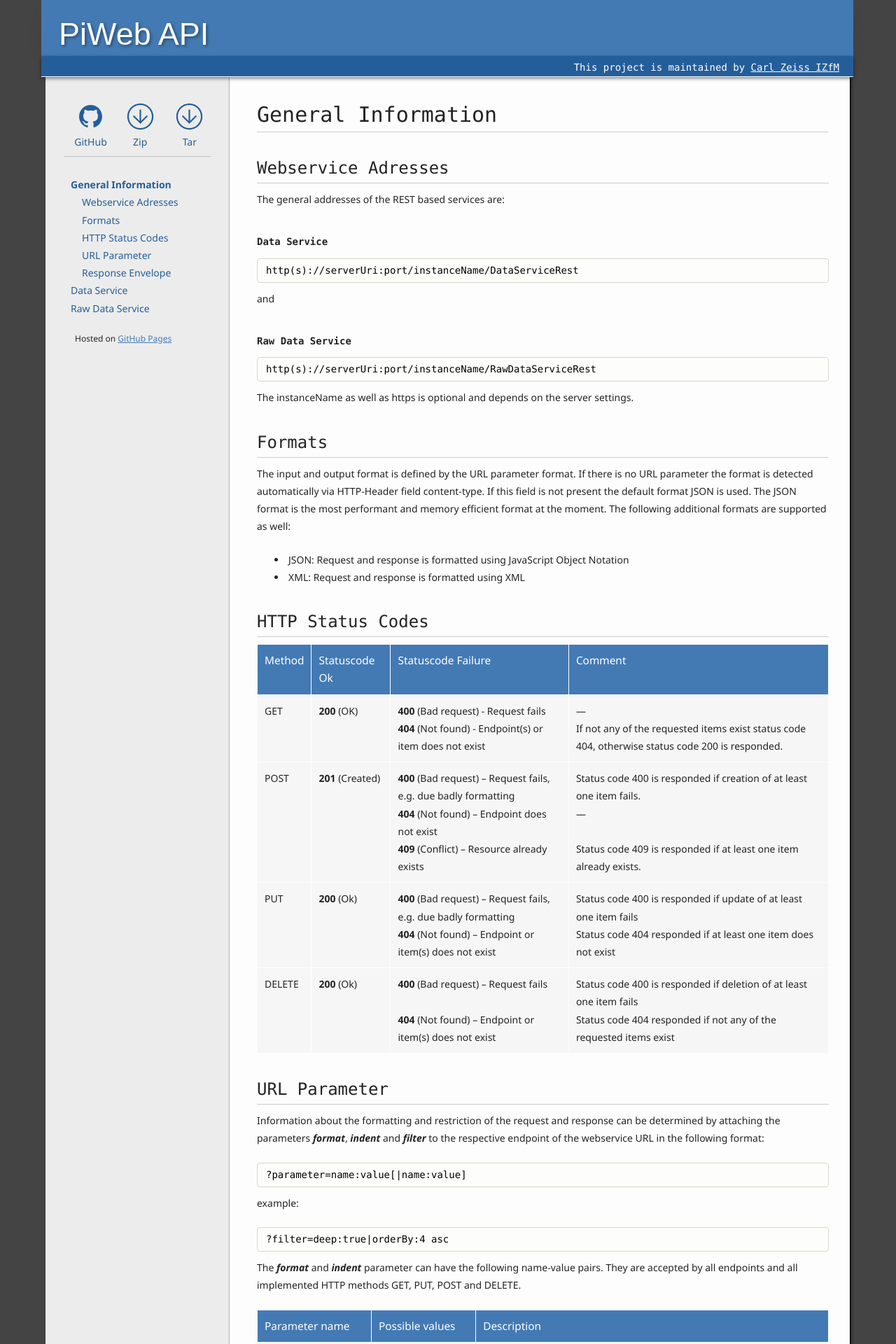
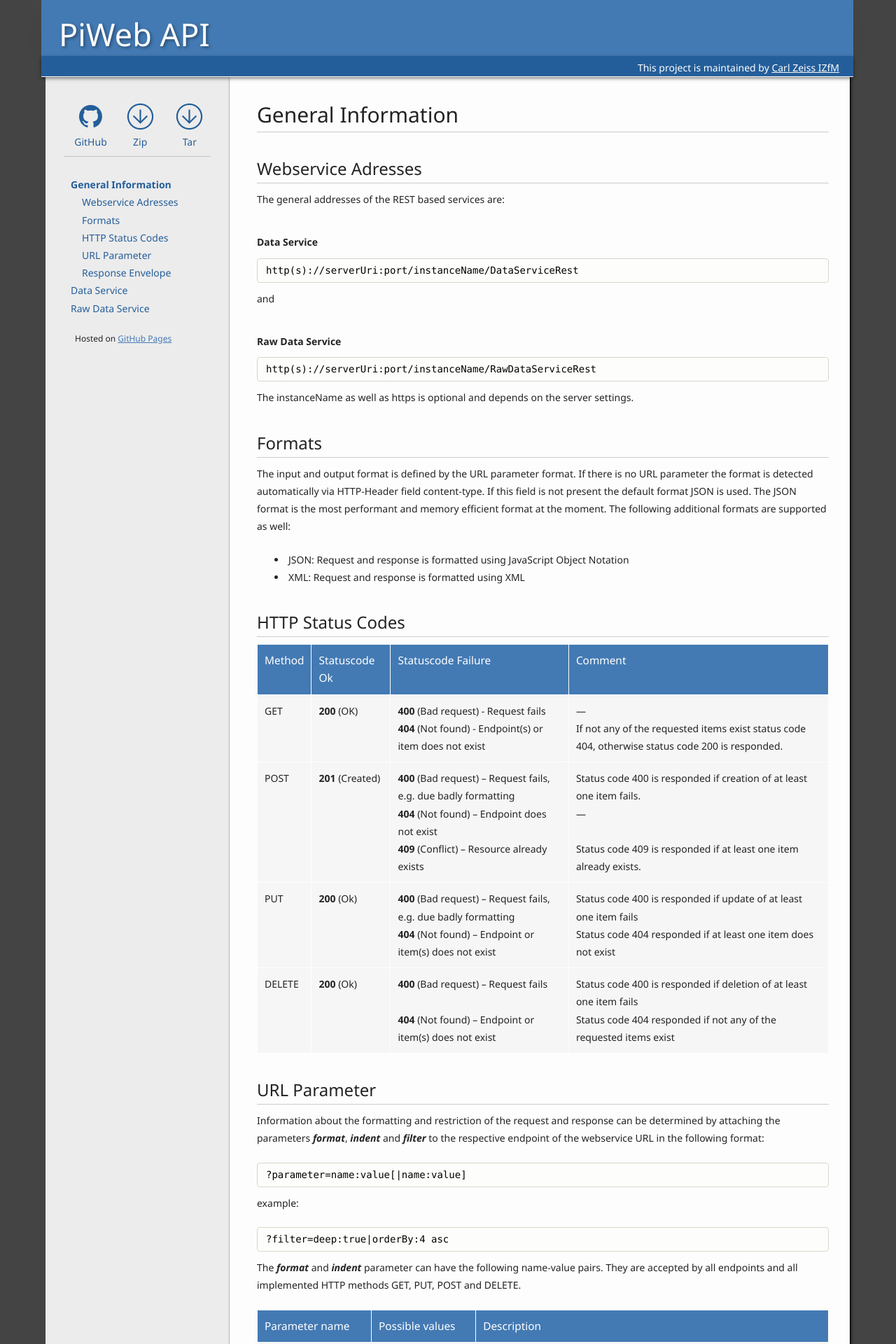
Before and after one commit to ZEISS-PiWeb/PiWeb-Api, a Jekyll site: the page built from _pages/01-general.md, in a window 1280 px wide. Shown: the top 1920 px of the page at 70% size. Built offline with Jekyll 4.4.1, drawn with Linux system fonts in a browser that asks for light colours.

Commit message:
Update styles.css

```diff
--- a/stylesheets/styles.css
+++ b/stylesheets/styles.css
@@ -41,7 +41,6 @@ p, ul, ol, table, dl {
 }
 
 h1, h2, h3 {
-	font-family: Rockwell, Monaco, serif;
 	line-height:1.3;
 	font-weight: normal;
 	display: block;
@@ -64,7 +63,6 @@ h3 {
 }
 
 h4, h5, h6 {
-	font-family: Rockwell, Monaco, serif;
 	font-weight: 700;
 }
 
@@ -273,7 +271,6 @@ header h1{
 	background-color: #437AB4;
 	box-shadow: 0 15px 30px -20px rgba(0,0,0,0.5);
 	color: #FDFDFD;
-	font-family: Rockwell, sans-serif;
 	font-size: 45px;
 	font-weight: 300;
 	line-height: 1.3em;
```
